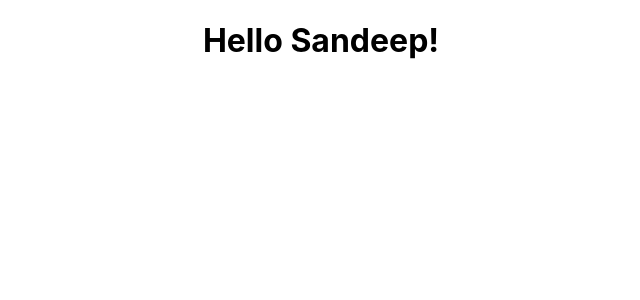
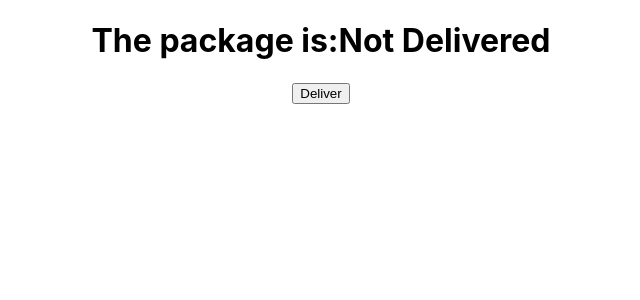
Before and after one commit to sitaramsandeep/react-hooks, a React (Create React App) app: page / in a window 1280 px wide. Shown: the top 300 px of the page, without its empty margins (319-959 px from the left). Built offline with nearby package versions, Linux system fonts and the light colour scheme.

Commit message:
incorporating useState Hook

```diff
--- a/src/App.js
+++ b/src/App.js
@@ -1,9 +1,12 @@
+import { useState } from 'react';
 import './App.css';
 
-function App({ name }) {
+function App() {
+  const [status, setStatus] = useState("Not Delivered")
   return (
     <div className="App">
-      <h1>Hello {name}!</h1>
+      <h1>The package is:{status}</h1>
+      <button onClick={() => setStatus("Delivered")}>Deliver</button>
     </div>
   );
 }
--- a/src/index.js
+++ b/src/index.js
@@ -3,12 +3,9 @@
 import './index.css';
 import App from './App';
 
-const [,,third] = ["Alex", "Ali", "Anna"];
-console.log(third);
-
 ReactDOM.render(
   <React.StrictMode>
-    <App name="Sandeep"/>
+    <App />
   </React.StrictMode>,
   document.getElementById('root')
 );
```
